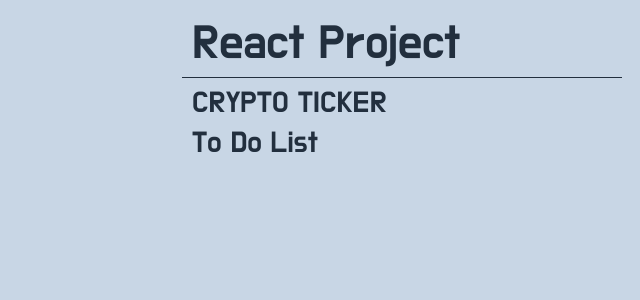
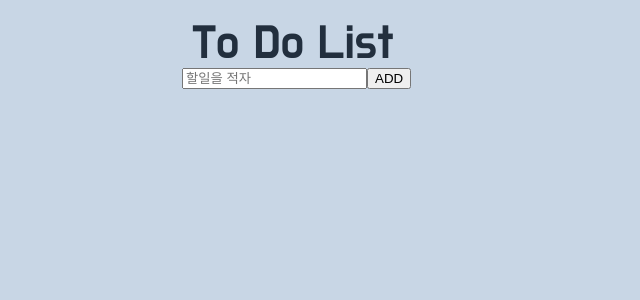
Before and after one commit to eunjeong-97/react-masterclass, a React (Create React App) app: page /todo in a window 1280 px wide. Shown: the top 300 px of the page, without its empty margins (238-878 px from the left). Built offline with nearby package versions, Linux system fonts and the light colour scheme.

Commit message:
5.10 react-hook-form recap

```diff
--- a/src/Router.tsx
+++ b/src/Router.tsx
@@ -2,7 +2,8 @@ import { BrowserRouter, Switch, Route } from "react-router-dom";
 import Coins from "./routes/Coins";
 import Coin from "./routes/Coin";
 import Main from "./routes/Main";
-import ToDoList from "./routes/ToDoList";
+import Signup from "./routes/Signup";
+import Todos from "./routes/Todos";
 
 function Router() {
   return (
@@ -14,8 +15,11 @@ function Router() {
         <Route path="/coins">
           <Coins />
         </Route>
-        <Route path="/todos">
-          <ToDoList />
+        <Route path="/signup">
+          <Signup />
+        </Route>
+        <Route path='/todo'>
+          <Todos />
         </Route>
         <Route path="/">
           <Main />
--- /dev/null
+++ b/src/routes/Signup.tsx
@@ -0,0 +1,74 @@
+import { useForm } from "react-hook-form";
+
+interface IForm {
+  email:string;
+  firstName: string;
+  lastName: string;
+  username: string;
+  password1: string;
+  password2: string;
+  extraError?:string;
+}
+
+function Signup() {
+  const {
+    register,
+    handleSubmit,
+    setError,
+    formState: { errors },
+  } = useForm();
+
+  const onValid = (data: IForm) => {
+    // 모든 input요소가 유효성검사에서 통과했을때 실행
+    if(data.password1 !== data.password2) {
+      setError('password2', {message: '비밀번호가 동일하지 않습니다'}, {shouldFocus:true});
+    }
+    setError('extraError',{message:'Server Offline!!'});
+  }
+  const onNotValid = () => alert("유효하지 않은 데이터입니다");
+
+  return (
+    <div>
+      <form style={{ display: "flex", flexDirection: "column" }} onSubmit={handleSubmit(onValid, onNotValid)}>
+        <input {...register("Email", { required: "이메일을 입력해주세요", minLength: { value: 5, message: "Your Email is too short" }, pattern: { value: /^[A-Za-z0-9._%+-]+@naver.com$/, message: "네이버이메일만 허용합니다" } })} placeholder="Email" />
+        <span>{errors?.Email?.message}</span>
+        <input {...register("FirstName", { required: true, validate:(value)=>value.includes('nico') ? "nico는 회원가입 못해!" : true})} placeholder="First Name" />
+        <input {...register("LastName", { required: true, validate:{
+          noNico:(value)=>value.includes('nico') ? "nico는 회원가입 못해!" : true,
+          noEunJeong: (value)=>value.includes('eunjeong') ? "eunjeong은 회원가입 못해!" : true,
+        } })} placeholder="Last Name" />
+        <input {...register("Username", { required: "UserName is required", maxLength: 10 })} placeholder="Username" />
+        <input {...register("password1", { required: true, minLength: {value:5,message:"5글자이상의 비밀번호를 입력하세요"} })} placeholder="Password1" />
+        <span>{errors.password1?.message}</span>
+        <input {...register("password2", { required: true, minLength: {value:5,message:"5글자이상의 비밀번호를 입력하세요"}})} placeholder="Password2" />
+        <span>{errors?.password2?.message}</span>
+        <button>Add</button>
+        <span>{errors?.extraError?.message}</span>
+      </form>
+    </div>
+  );
+}
+
+export default Signup;
+
+/*
+react-hook-form의 기능들은 register함수에서 일어난다
+register함수는 useForm hook을 사용해서 가져올 수있고
+나는 register함수를 form안에 있는 모든 input에서 호출하는 것이다
+다만 register함수가 구분할 수있도록 각각의 input요소에 이름을 붙여줘야 한다
+그래야 react-hook-form이 data객체에 input값을 주고 에러를 확인할 수있다
+
+validation에 검사규칙옵션을 설정하면 react-hook-form이 그 input에 대한 검사를 자동으로 해준다
+validation규칙이 어떤건지 알려주기만 해도 된다
+
+또한 react-hook-form은 여러 객체를 제공하는데 우리가 설정한 규칙과 메시지에 따라 알아서 채워지기 때문에 작업하기 간편하다
+
+이러한 validation은 우리가 handleSubmit함수를 호출했을때 수행된다
+handleSubmit함수또한 useForm hook에서 제공하는 함수인데
+form의 onSubmit이벤트에 두개의 인자를 받는 handleSubmit함수를 등록해야 하고
+form데이터가 유효할 때 호출되는 onValid함수와 form데이터가 유효하지 않을 때 호출되는 onNotValid함수이다
+
+onValid함수가 호출되었다면 form이 모든 validatin을 통과했고 모든 input의 입력값들이 다 정상적이고 에러가 없다는 말이다
+
+그냥... recap내용을 다시 듣자...
+ */
--- a/src/routes/ToDoList.tsx
+++ /dev/null
@@ -1,91 +0,0 @@
-import { useForm } from "react-hook-form";
-
-interface IForm {
-  email:string;
-  firstName: string;
-  lastName: string;
-  username: string;
-  password1: string;
-  password2: string;
-  // 서버 전체에 대한 에러발생을 위해 옵션추가
-  // 특정한 항목에 해당하는 에러가 아니라 전체 form에 해당하는 에러
-  extraError?:string;
-}
-
-function ToDoList() {
-  const {
-    register,
-    handleSubmit,
-    setError,
-    formState: { errors },
-  } = useForm();
-
-  // data의 type을 IForm으로 변경
-  const onValid = (data: IForm) => {
-    console.log('onValid');
-    if(data.password1 !== data.password2) {
-      console.log(data)
-      // 에러발생
-      // IForm에서 설정한 옵션만 선택가능
-      // form에서 내가 고른 input항목에 강제로 focus시킬 수있다
-      setError('password2', {message: '비밀번호가 동일하지 않습니다'}, {shouldFocus:true});
-    }
-    // form전체에 대한 error발생
-    // 원한다면 form의 끝부분이나 버튼 아래에 표시할 수 있다
-    // setError는 발생하는 문제에 따라 추가적으로 에러를 설정할 수 있게 해준다
-    setError('extraError',{message:'Server Offline!!'});
-  }
-  const onNotValid = () => alert("유효하지 않은 데이터입니다");
-
-  return (
-    <div>
-      <form style={{ display: "flex", flexDirection: "column" }} onSubmit={handleSubmit(onValid, onNotValid)}>
-        <input {...register("Email", { required: "이메일을 입력해주세요", minLength: { value: 5, message: "Your Email is too short" }, pattern: { value: /^[A-Za-z0-9._%+-]+@naver.com$/, message: "네이버이메일만 허용합니다" } })} placeholder="Email" />
-        {/* required이거나 정규식에 부합되지 않으면 에러가 발생한다
-        ?를 붙여야 errors나 Email이 발생했을때만 message를 찾는다
-        */}
-        <span>{errors?.Email?.message}</span>
-        {/* 만약 Nico이거나 Nico를 포함시키는 이름은 회원가입을 시키지 않는다하면
-        validate는 함수를 값으로 가지고 인자는 현재 입력된 값을 가지고 반환되는값이 false면 에러발생
-        만약 문자열을 반환하면 해당 문자열이 에러메시지를 return한다는 뜻이다
-        validate는 하나의 함수나 여러 개의 검사를 할 수 있도록 여러 함수가 있는 객체가 될 수 있다
-        */}
-        <input {...register("FirstName", { required: true, validate:(value)=>value.includes('nico') ? "nico는 회원가입 못해!" : true})} placeholder="First Name" />
-        <input {...register("LastName", { required: true, validate:{
-          noNico:(value)=>value.includes('nico') ? "nico는 회원가입 못해!" : true,
-          noEunJeong: (value)=>value.includes('eunjeong') ? "eunjeong은 회원가입 못해!" : true,
-          // 비동기함수도 가능
-          // noOverlap: async(value)=> {}
-        } })} placeholder="Last Name" />
-        <input {...register("Username", { required: "UserName is required", maxLength: 10 })} placeholder="Username" />
-        <input {...register("password1", { required: true, minLength: {value:5,message:"5글자이상의 비밀번호를 입력하세요"} })} placeholder="Password1" />
-        <span>{errors.password1?.message}</span>
-        <input {...register("password2", { required: true, minLength: {value:5,message:"5글자이상의 비밀번호를 입력하세요"}})} placeholder="Password2" />
-        <span>{errors?.password2?.message}</span>
-        <button>Add</button>
-        <span>{errors?.extraError?.message}</span>
-      </form>
-    </div>
-  );
-}
-
-export default ToDoList;
-
-/*
-추가적인 조건에 따라 추가 검사를 해야 하는 경우
-에러를 발생시키는 방법
-내가 원하는 규칙에 따라 검사: API를 활용해서 검사해야 하는 경우
-우선 사용자가 적을 수있게 허용한 다음에 사용자가 적는 도중에 API에 요청을 보내서 사용자명이 이미 존재하는지의 여부 확인
-만약 사용자명이 이미 존재한다면 사용자에게 즉시 알려준다
-
-기존에는 required이나 정규식을 활용해서 에러를 발생시켜줬는데
-만약 password1과 password2가 서로 동일하지 않을 때 에러를 발생시킨다면
-모든 form들이 하는 것처럼 비밀번호를 요구하고 나서 비밀번호를 확인하게 하고 password1과 password2가 동일하지 않을 때 에러를 발생시킨다
-
-그리고 form 전체에 대한 error를 발생시킬 수 있는데
-만약 사용자가 form을 제출하면 form을 백엔드로 전달할 때 누군가 서버를 해킹해서 서버가 다운되서 접속이 끊겼을 때
-유저에게 서버가 다운되었다는 에러를 보여주고 싶을때 활용할 수 있다
-
-에러를 발생시킨 input요소에 자동으로 커서가 선택하게 하고 싶음
-setError()함수에 {shouldFocus: true} 객체를 전달시킨다
- */
--- /dev/null
+++ b/src/routes/Todos.tsx
@@ -0,0 +1,29 @@
+import { useForm } from "react-hook-form";
+import { Container, Title } from "../components/Common";
+
+interface IForm {
+    todo: string;
+}
+
+function Todos() {
+    const {register, handleSubmit, setValue, formState:{errors}} = useForm<IForm>();
+
+    // 모든 Input들이 validation을 통과할 때
+    const onValid = (data:IForm) => {
+        console.log('Add Todo', data.todo);
+        setValue('todo', ''); // todo의 값을 빈문자열로 변경시킨다
+    }
+
+    return (
+       <Container>
+         <Title>To Do List</Title>
+        <form onSubmit={handleSubmit(onValid)}>
+            <input {...register('todo', {required: '할일을 적어주세요'})} type='text' placeholder="할일을 적자"/>
+            <span>{errors?.todo?.message}</span>
+            <button>ADD</button>
+        </form>
+       </Container>
+    );
+}
+
+export default Todos;
```
